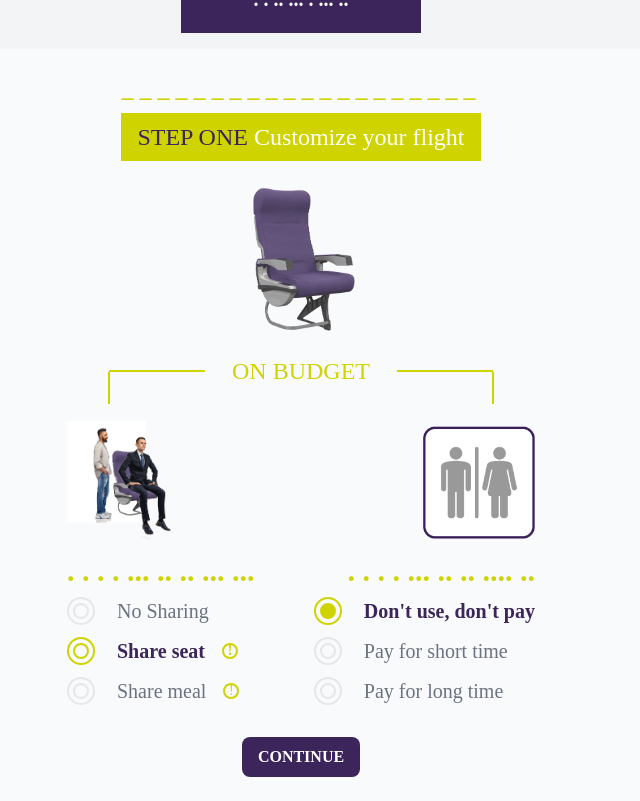
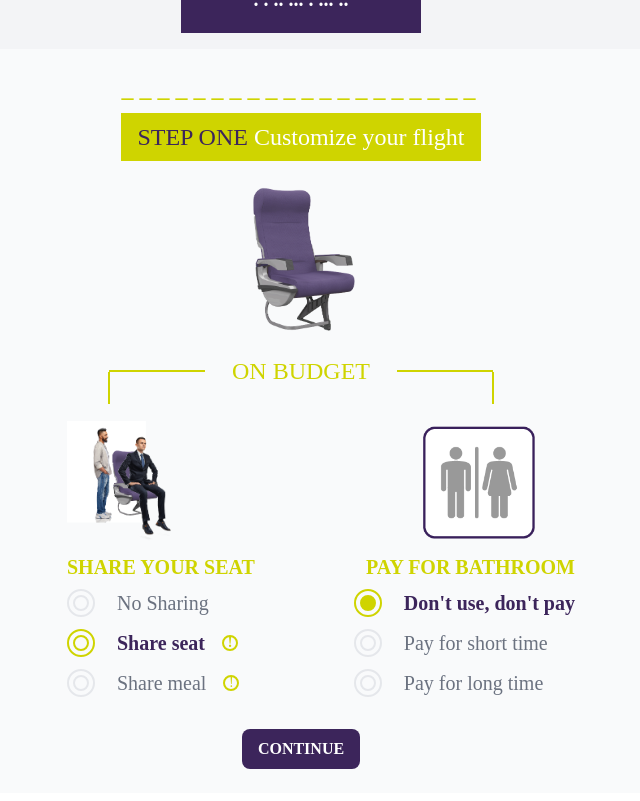
Before and after one commit to azizkhoso/flyadeal, a React (Create React App) app: page / in a window 1280 px wide. Shown: the part 1239-2040 px from the top of the page, without its empty margins (339-979 px from the left). Built offline with nearby package versions, Linux system fonts and the light colour scheme; a web font is replaced by a local one.

Commit message:
Added text below images

```diff
--- a/src/components/SelectedComponent.jsx
+++ b/src/components/SelectedComponent.jsx
@@ -47,13 +47,13 @@ export default function SelectedComponent() {
           <hr className="w-8 transform rotate-90 border border-primary" />
           <hr className="w-8 transform rotate-90 border border-primary" />
         </div>
-        <div className="flex items-center justify-between w-full gap-3 mt-6 sm:w-3/4 md:w-3/4">
+        <div className="flex items-center justify-between w-11/12 gap-3 mt-6 sm:w-3/4 md:w-3/4">
           <img src={seatingInChair} alt="seating in chair" className="w-24 md:w-28" />
           <img src={ladyAndGents} alt="lady and gents" className="w-24 md:w-28" />
         </div>
         <div className="flex items-center justify-between w-full gap-3 sm:w-3/4 md:w-3/4">
-          <span className="text-xl font-extrabold text-primary md:text-3xl">. . . . ... .. .. ... ... </span>
-          <span className="text-xl font-extrabold text-primary md:text-3xl">. . . . ... .. .. .... ..</span>
+          <span className="text-lg font-extrabold uppercase text-primary md:text-xl">Share your seat </span>
+          <span className="text-lg font-extrabold uppercase text-primary md:text-xl lg:-mr-10">Pay for bathroom</span>
         </div>
         <div className="flex items-center justify-between w-full gap-3 sm:w-3/4 md:w-3/4">
           <div className="flex flex-col gap-3">
@@ -82,7 +82,7 @@ export default function SelectedComponent() {
               <sapn className="flex items-center justify-center w-4 h-4 text-sm border-2 rounded-full text-primary border-primary">!</sapn>
             </span>
           </div>
-          <div className="flex flex-col gap-3">
+          <div className="flex flex-col gap-3 lg:-mr-10">
             <span className="flex items-center gap-3 text-sm font-semibold md:text-xl text-customViolet">
               <CustomFilledRadio checked={true} />
               &nbsp;
```
